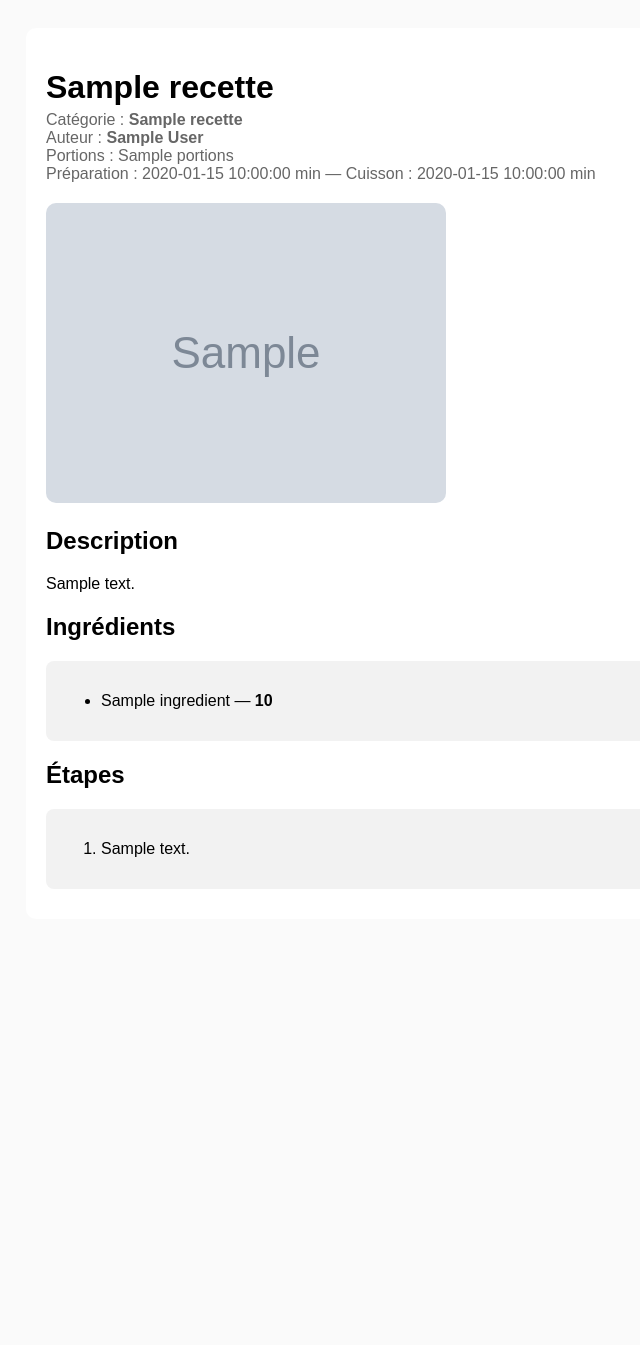
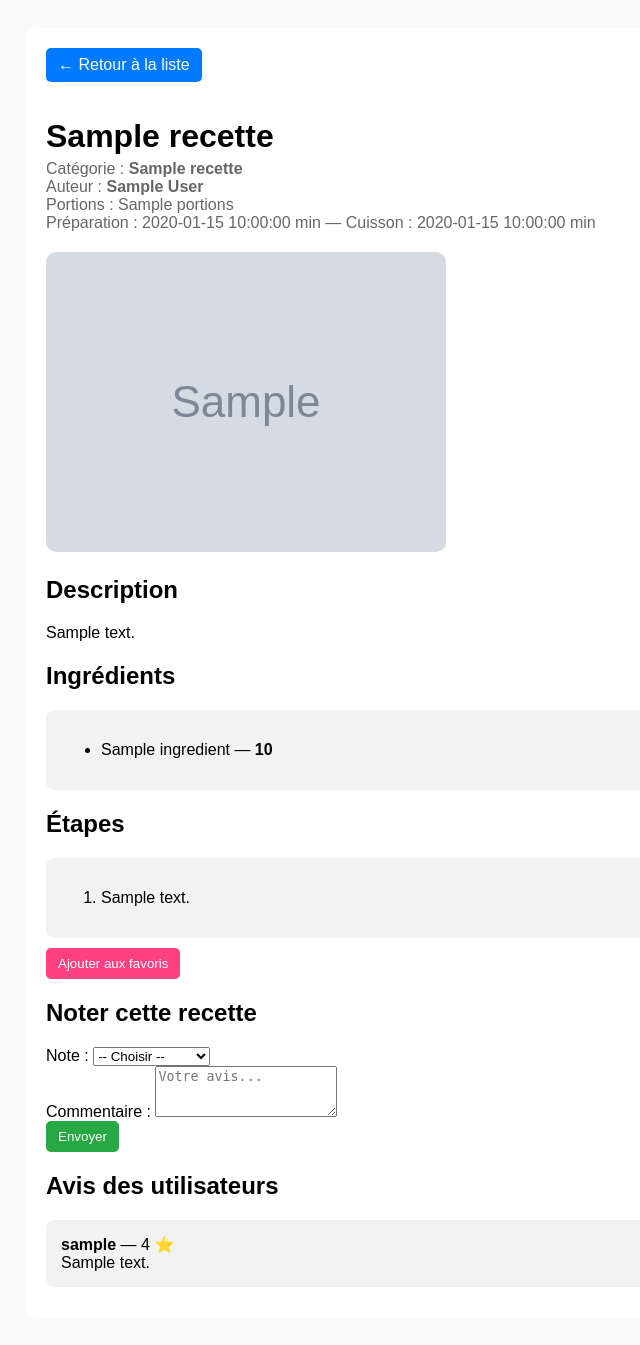
Before and after one commit to Chosen-one-glitch/gestion-recette, a PHP site: template Partage de recette/Views/recipeDetail.php in a window 1280 px wide. Shown: the whole page, without its empty margins (144-784 px from the left). Before the commit the page ends 857 px from the top, so only its background shows below. Run offline with PHP 8.4, Linux system fonts and the light colour scheme; the visitor is signed in with stand-in values (Sample User, id 1); the template is opened without the code that fills it: most values are stand-ins (such as "Sample title", 1, 10 or a date in 2020); grey boxes marked "Sample" are stand-in pictures.

Commit message:
Version avec la possibiliter de mettre une recette en favoris et le systeme de notation

```diff
--- a/Partage de recette/Controllers/RecetteController.php
+++ b/Partage de recette/Controllers/RecetteController.php
@@ -1,5 +1,4 @@
 <?php
-
 require_once __DIR__ . '/../Models/Recette.php';
 
 class RecetteControllers {
@@ -10,11 +9,11 @@ class RecetteControllers {
     }
 
     public function show($id) {
-
         $recette = Recette::getById($id);
         $ingredients = Recette::getIngredients($id);
         $steps = Recette::getSteps($id);
-
+        $ratings = Recette::getRatings($id);
+        $userFavorites = !empty($_SESSION['user']) ? Recette::getUserFavorites($_SESSION['user']['id']) : [];
         require __DIR__ . '/../Views/recipeDetail.php';
     }
 }
--- a/Partage de recette/Views/recipeDetail.php
+++ b/Partage de recette/Views/recipeDetail.php
@@ -10,11 +10,14 @@
         h1 { margin-bottom:5px; }
         .meta { color:#666; margin-bottom:20px; }
         .box { background:#f2f2f2; padding:15px; margin:10px 0; border-radius:8px; }
+        button { padding:8px 12px; border:none; border-radius:5px; cursor:pointer; }
     </style>
 </head>
 <body>
 
 <div class="container">
+    <a href="index.php?page=home" style="display:inline-block;margin-bottom:15px;text-decoration:none;color:#fff;background:#007bff;padding:8px 12px;border-radius:5px;">← Retour à la liste</a>
+
     <h1><?= htmlspecialchars($recette['title']) ?></h1>
 
     <div class="meta">
@@ -49,7 +52,46 @@
         </ol>
     </div>
 
+    <?php if (!empty($_SESSION['user'])): ?>
+        <form action="index.php?page=toggleFavorite" method="POST" style="margin-bottom:15px;">
+            <input type="hidden" name="recipe_id" value="<?= $recette['id'] ?>">
+            <button type="submit" style="background:#ff4081;color:#fff;">
+                <?= in_array($recette['id'], $userFavorites) ? 'Supprimer des favoris' : 'Ajouter aux favoris' ?>
+            </button>
+        </form>
+
+        <h2>Noter cette recette</h2>
+        <form action="index.php?page=rateRecipe" method="POST">
+            <input type="hidden" name="recipe_id" value="<?= $recette['id'] ?>">
+            <label for="rating">Note :</label>
+            <select name="rating" id="rating" required>
+                <option value="">-- Choisir --</option>
+                <option value="1">1 ⭐</option>
+                <option value="2">2 ⭐⭐</option>
+                <option value="3">3 ⭐⭐⭐</option>
+                <option value="4">4 ⭐⭐⭐⭐</option>
+                <option value="5">5 ⭐⭐⭐⭐⭐</option>
+            </select>
+            <br>
+            <label for="comment">Commentaire :</label>
+            <textarea name="comment" id="comment" rows="3" placeholder="Votre avis..."></textarea>
+            <br>
+            <button type="submit" style="background:#28a745;color:#fff;">Envoyer</button>
+        </form>
+    <?php endif; ?>
+
+    <h2>Avis des utilisateurs</h2>
+    <?php if(!empty($ratings)): ?>
+        <?php foreach($ratings as $r): ?>
+            <div class="box">
+                <b><?= htmlspecialchars($r['username']) ?></b> — <?= $r['rating'] ?> ⭐<br>
+                <?= nl2br(htmlspecialchars($r['comment'])) ?>
+            </div>
+        <?php endforeach; ?>
+    <?php else: ?>
+        <p>Aucun avis pour le moment.</p>
+    <?php endif; ?>
+
 </div>
-
 </body>
 </html>
```
Also changed, not shown: Partage de recette/Models/Recette.php (+51 -12 lines), Partage de recette/index.php (+22 -0 lines).
